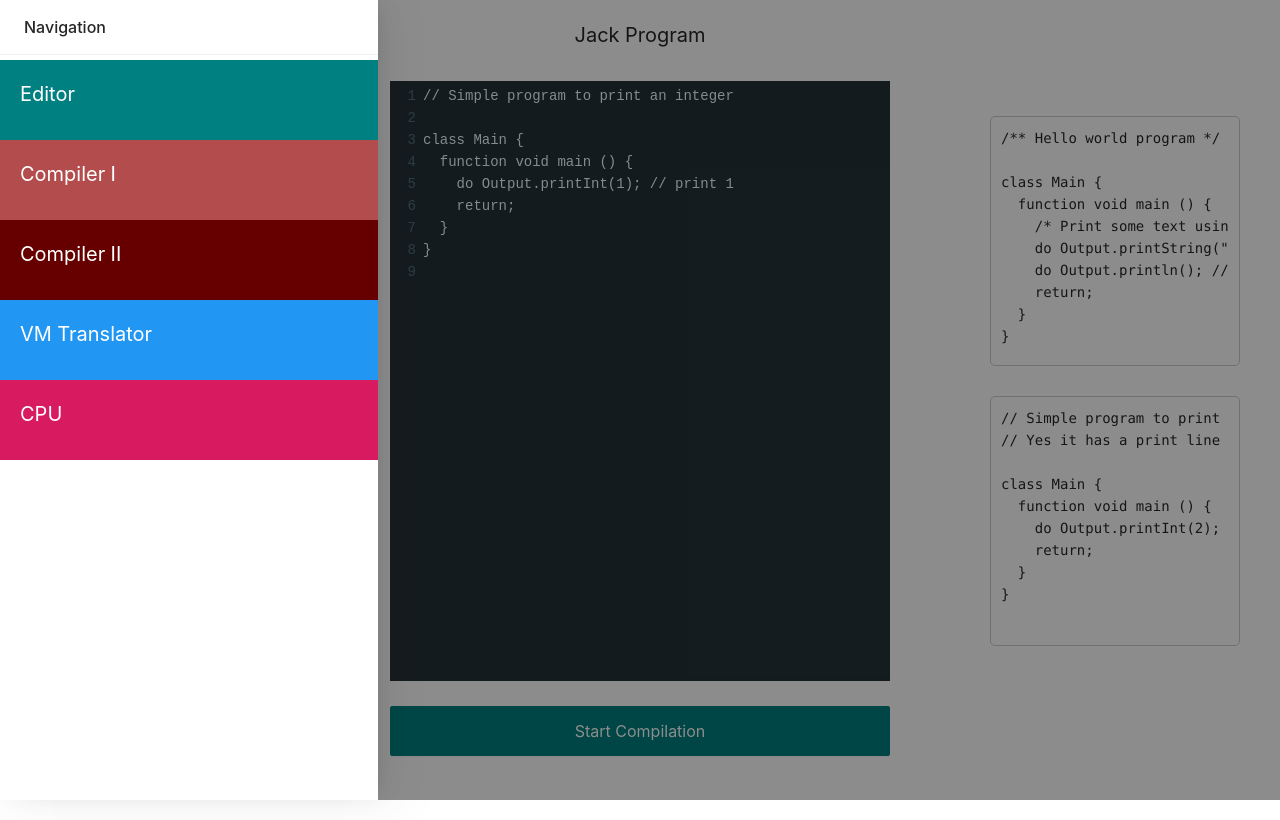
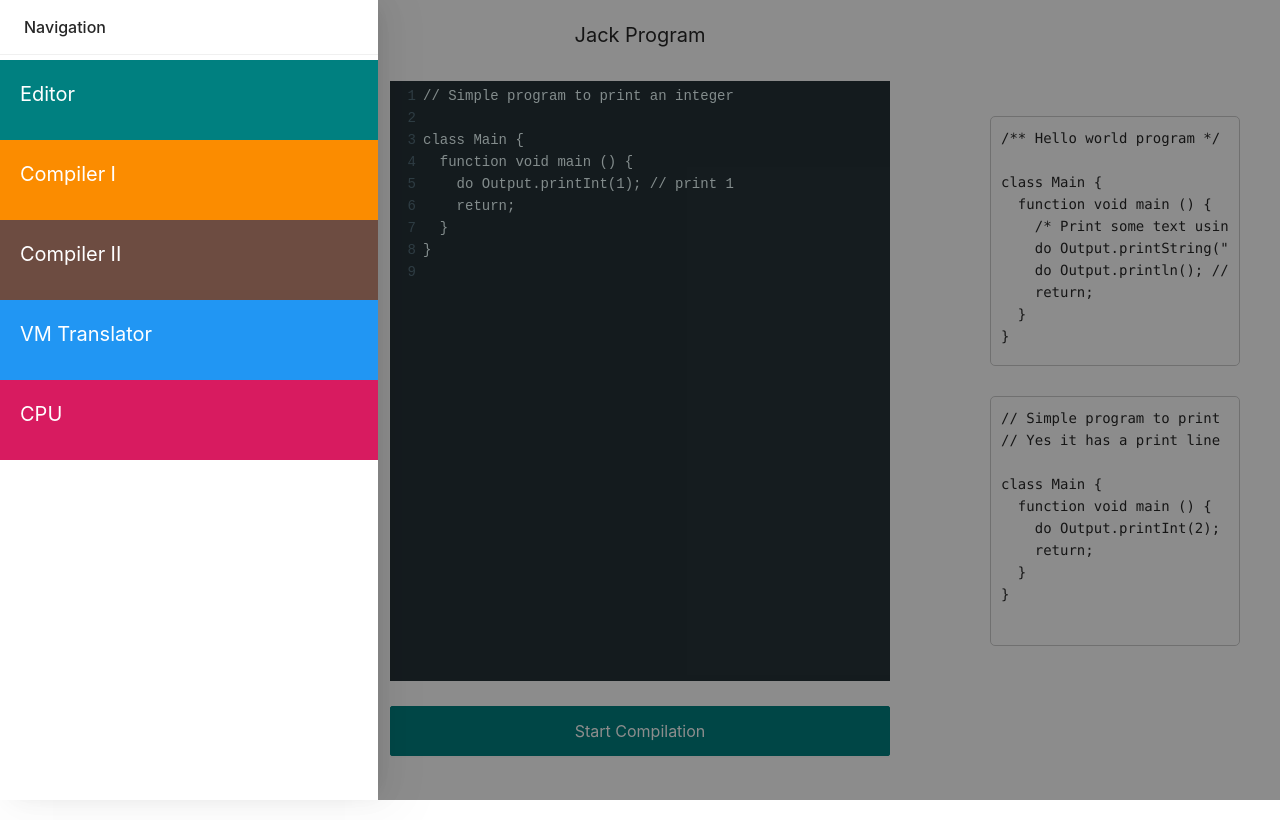
Before and after one commit to nandtotetris/computer-visualizer, a React (Create React App) app: page / in a window 1280 px wide. Both pictures are taken after a click on the button 26 px from the left and 26 px from the top of the page. Built offline with nearby package versions, Linux system fonts and the light colour scheme.

Commit message:
fix: change navigation colors

```diff
--- a/src/App.js
+++ b/src/App.js
@@ -45,8 +45,8 @@ function App () {
         onClose={closeDrawer}
       >
         <Link onClick={closeDrawer} to={ROUTINGS.MAIN}><DrawerItem bg='teal' co='white' text='Editor' /></Link>
-        <Link onClick={closeDrawer} to={ROUTINGS.COMPILER_FIRST_STAGE}><DrawerItem bg='#b34d4d' co='white' text='Compiler I' /></Link>
-        <Link onClick={closeDrawer} to={ROUTINGS.COMPILER_SECOND_STAGE}><DrawerItem bg='#660000' co='white' text='Compiler II' /></Link>
+        <Link onClick={closeDrawer} to={ROUTINGS.COMPILER_FIRST_STAGE}><DrawerItem bg='#fb8c00' co='white' text='Compiler I' /></Link>
+        <Link onClick={closeDrawer} to={ROUTINGS.COMPILER_SECOND_STAGE}><DrawerItem bg='#6d4c41' co='white' text='Compiler II' /></Link>
         <Link onClick={closeDrawer} to={ROUTINGS.VM_TRANSLATOR}><DrawerItem bg='#2196F3' co='white' text='VM Translator' /></Link>
         <Link onClick={closeDrawer} to={ROUTINGS.CPU}><DrawerItem bg='#d81b60' co='white' text='CPU' /></Link>
       </Drawer>
```
